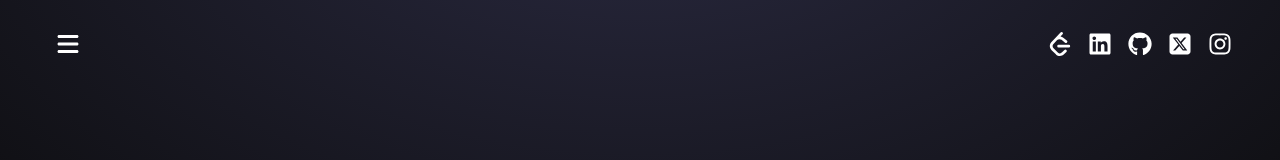
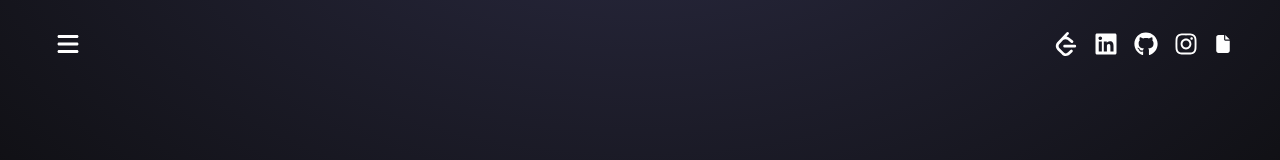
Before and after one commit to ManiChaturvedi/react-portfolio, a React (Vite) app: page / in a window 1280 px wide. Shown: the top 160 px of the page. Built offline with nearby package versions, Linux system fonts and the light colour scheme.

Commit message:
resume added

```diff
--- a/src/components/Navbar.jsx
+++ b/src/components/Navbar.jsx
@@ -1,5 +1,5 @@
 import React, { useState, useEffect, useRef } from 'react'
-import { FaLinkedin, FaGithub, FaSquareXTwitter, FaInstagram, FaBars } from 'react-icons/fa6'
+import { FaLinkedin, FaGithub, FaSquareXTwitter, FaInstagram, FaBars, FaFile } from 'react-icons/fa6'
 import { SiLeetcode } from 'react-icons/si'
 
 const Navbar = () => {
@@ -81,11 +81,18 @@ const Navbar = () => {
         <a href="https://github.com/ManiChaturvedi" target="_blank" rel="noopener noreferrer">
           <FaGithub className="text-white hover:text-gray-400"/>
         </a>
-        <a href="https://twitter.com/your-profile" target="_blank" rel="noopener noreferrer">
-          <FaSquareXTwitter className="text-white hover:text-gray-400"/>
-        </a>
         <a href="https://www.instagram.com/chaturvedi_17_/" target="_blank" rel="noopener noreferrer">
           <FaInstagram className="text-white hover:text-gray-400"/>
+        </a>
+
+        {/* Resume Button */}
+        <a
+          href="/ManiResume.pdf"
+          target="_blank"
+          rel="noopener noreferrer"
+          className="text-white hover:text-gray-400"
+        >
+          <FaFile className="text-lg" />
         </a>
       </div>
     </nav>
```
Also changed, not shown: 1 other file (tests, documents, lock files or other folders).
